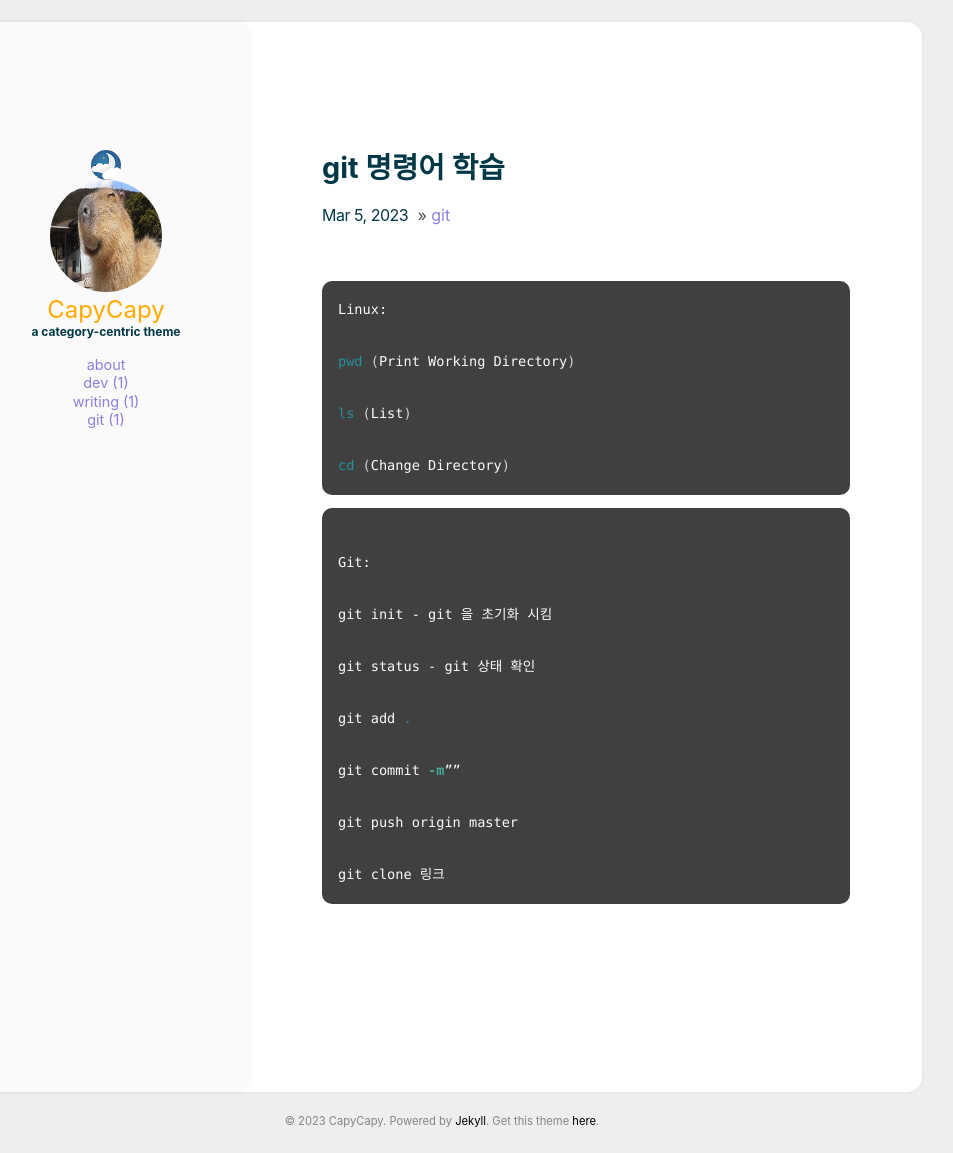
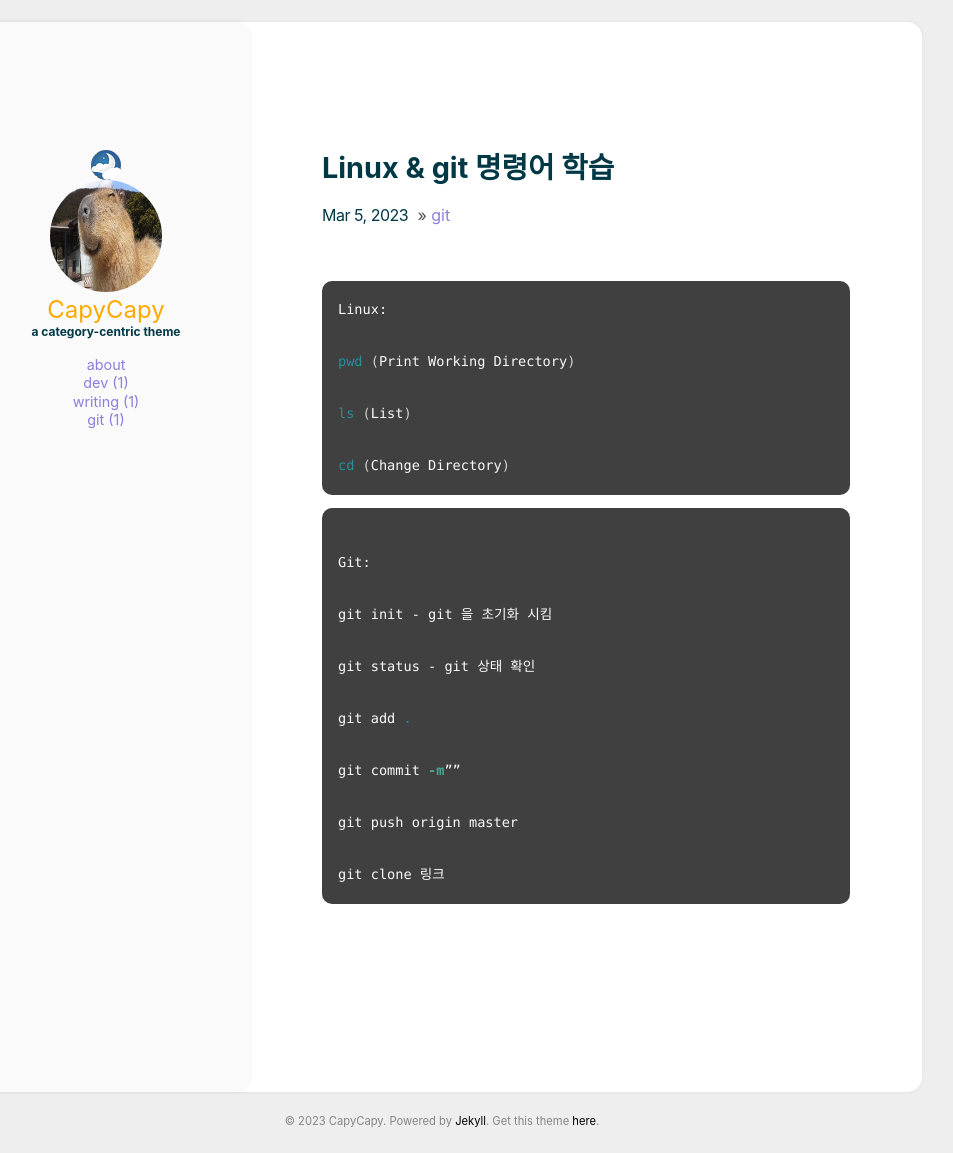
Before and after one commit to asdsscpwe/blog, a Jekyll site: the page built from _posts/2023-03-05-git.md, in a window 1280 px wide. Shown: the whole page, without its empty margins (198-1151 px from the left). Built offline with Jekyll 4.4.1, drawn with Linux system fonts in a browser that asks for light colours.

Commit message:
capycapy

```diff
--- a/_posts/2023-03-05-git.md
+++ b/_posts/2023-03-05-git.md
@@ -1,5 +1,5 @@
 ---
-title: git 명령어 학습
+title: Linux & git 명령어 학습
 categories: [git]
 comments: capybara
 ---
--- a/aboutme.html
+++ b/aboutme.html
@@ -5,7 +5,7 @@ layout: page
 <section class="aboutme">
     <div class="post_content">
         <p>
-            If you don't need 'about' page, edit the _config.yml to comment out the code.
+            luv u capybara til I die swahfoi-wsgiseughjsghiduehgoiahbuihgoewgphtuiwoerighu
             <br><br>
             <img src="https://starry99.github.io/catbook/assets/img/cat1.jpg">
         </p>
```
